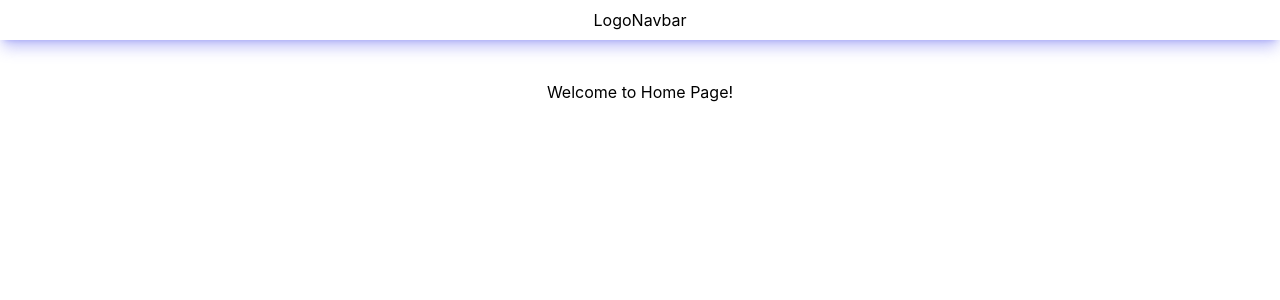
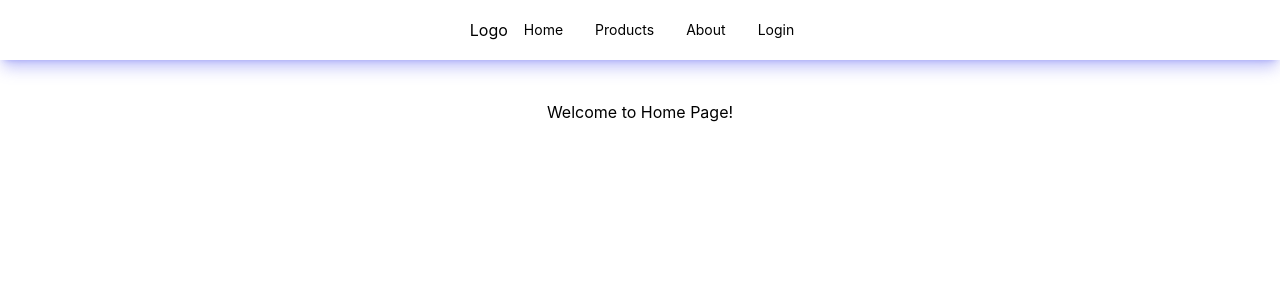
Before and after one commit to walterjin6/Code-Test-230219, a React (Create React App) app: page / in a window 1280 px wide. Shown: the top 300 px of the page. Built offline with nearby package versions, Linux system fonts and the light colour scheme.

Commit message:
Add menuItems component

```diff
--- /dev/null
+++ b/src/components/MenuItems.tsx
@@ -0,0 +1,108 @@
+import { useState, useEffect, useRef } from 'react'
+
+
+import { Link } from 'react-router-dom'
+type PropsType = {
+  items: any,
+  depthLevel: number
+}
+const MenuItems = ({ items, depthLevel }: PropsType) => {
+  const [dropdown, setDropdown] = useState(false)
+
+  const ref = useRef<null | HTMLLIElement>(null)
+
+  useEffect(() => {
+    const handler = (event: MouseEvent |  TouchEvent) => {
+      if (
+        dropdown &&
+        ref.current &&
+        !ref.current.contains(event.target as Node)
+      ) {
+        setDropdown(false)
+      }
+    }
+    document.addEventListener('mousedown', handler)
+    document.addEventListener('touchstart', handler)
+    return () => {
+      // Cleanup the event listener
+      document.removeEventListener('mousedown', handler)
+      document.removeEventListener('touchstart', handler)
+    }
+  }, [dropdown])
+
+  const onMouseEnter = () => {
+    window.innerWidth > 960 && setDropdown(true)
+  }
+
+  const onMouseLeave = () => {
+    window.innerWidth > 960 && setDropdown(false)
+  }
+
+  const closeDropdown = () => {
+    dropdown && setDropdown(false)
+  }
+
+  return (
+    <li
+      className='relative text-sm text-left'
+      ref={ref}
+      onMouseEnter={onMouseEnter}
+      onMouseLeave={onMouseLeave}
+      onClick={closeDropdown}
+    >
+      {items.url && items.submenu ? (
+        <>
+          <button
+            className='flex items-center w-full text-left hover:bg-sky-200'
+            type='button'
+            aria-haspopup='menu'
+            aria-expanded={dropdown ? 'true' : 'false'}
+            onClick={() => setDropdown((prev) => !prev)}
+          >
+            {window.innerWidth < 960 && depthLevel === 0 ? (
+              items.title
+            ) : (
+              <Link
+                className='block px-4 py-3 text-left hover:bg-sky-200'
+                to={items.url}
+              >
+                {items.title}
+              </Link>
+            )}
+
+            {depthLevel > 0 && window.innerWidth < 960 ? null : depthLevel >
+                0 && window.innerWidth > 960 ? (
+              <span>&raquo;</span>
+            ) : (
+              <span className='arrow' />
+            )}
+          </button>
+
+        </>
+      ) : !items.url && items.submenu ? (
+        <>
+          <button
+            className='w-full text-left px-4 py-3 hover:bg-sky-200'
+            type='button'
+            aria-haspopup='menu'
+            aria-expanded={dropdown ? 'true' : 'false'}
+            onClick={() => setDropdown((prev) => !prev)}
+          >
+            {items.title}{' '}
+            {depthLevel > 0 ? <span>&raquo;</span> : <span className='arrow' />}
+          </button>
+
+        </>
+      ) : (
+        <Link
+          className='block  text-left  px-4 py-3 hover:bg-sky-200'
+          to={items.url}
+        >
+          {items.title}
+        </Link>
+      )}
+    </li>
+  )
+}
+
+export default MenuItems
--- a/src/components/Navbar.tsx
+++ b/src/components/Navbar.tsx
@@ -1,5 +1,16 @@
+import { menuItems } from '../config/menuItems'
+import MenuItems from './MenuItems'
 const Navbar = () => {
-  return <nav>Navbar</nav>
+  return (
+    <nav>
+      <ul className='flex items-center flex-wrap '>
+        {menuItems.map((menu, index) => {
+          const depthLevel = 0
+          return <MenuItems items={menu} key={index} depthLevel={depthLevel} />
+        })}
+      </ul>
+    </nav>
+  )
 }
 
 export default Navbar
```
